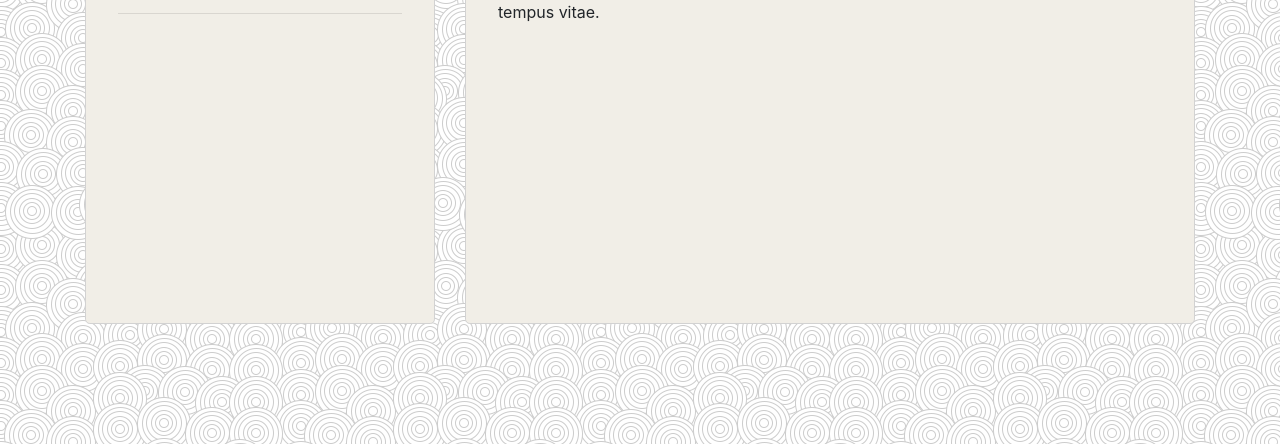
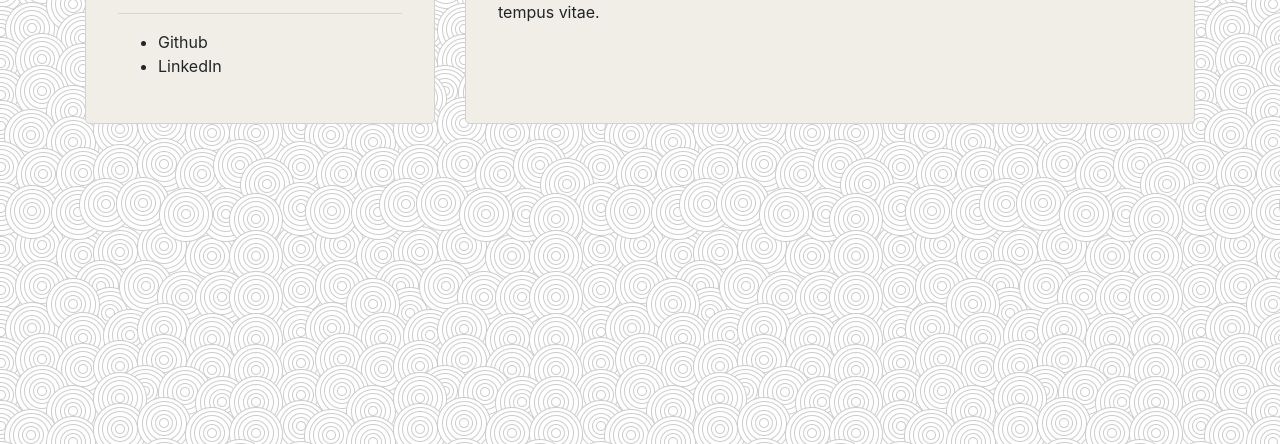
Before and after one commit to michael6arcia/Updated-Portfolio-Test, a plain HTML site: page index.html in a window 1280 px wide. Shown: the part 356-800 px from the top of the page. Drawn offline with nearby package versions, Linux system fonts and the light colour scheme.

Commit message:
social links added

```diff
--- a/index.html
+++ b/index.html
@@ -33,14 +33,22 @@
         <div class="row">
             <div class="col-4">
                 <div class="jumbotron"
-                    style="background-color:rgb(241, 238, 231); border-style: solid; border-color:rgb(210, 210, 210); border-width: 1px; height: 600px;">
+                    style="background-color:rgb(241, 238, 231); border-style: solid; border-color:rgb(210, 210, 210); border-width: 1px; height: 400px;">
 
                     <div style="text-align: center;">
-                            <img src="assets/images/UAlogo.jpg" style="border-radius: 50%; height: 150px; width: 150px;">
+                        <img src="assets/images/UAlogo.jpg" style="border-radius: 50%; height: 150px; width: 150px;">
                     </div>
                     <br>
                     <h3 style="text-align: center;">Michael Garcia</h3>
                     <hr>
+                    <ul>
+                        <li>
+                            <a>Github</a>
+                        </li>
+                        <li>
+                            <a>LinkedIn</a>
+                        </li>
+                    </ul>
 
                     <div id="socialDiv">
 
@@ -50,7 +58,7 @@
             </div>
             <div class="col-8">
                 <div class="jumbotron"
-                    style="background-color:rgb(241, 238, 231); border-style: solid; border-color:rgb(210, 210, 210); border-width: 1px; height: 600px;">
+                    style="background-color:rgb(241, 238, 231); border-style: solid; border-color:rgb(210, 210, 210); border-width: 1px; height: 400px;">
                     <h3>About Me</h3>
                     <hr>
                     <p>
```
